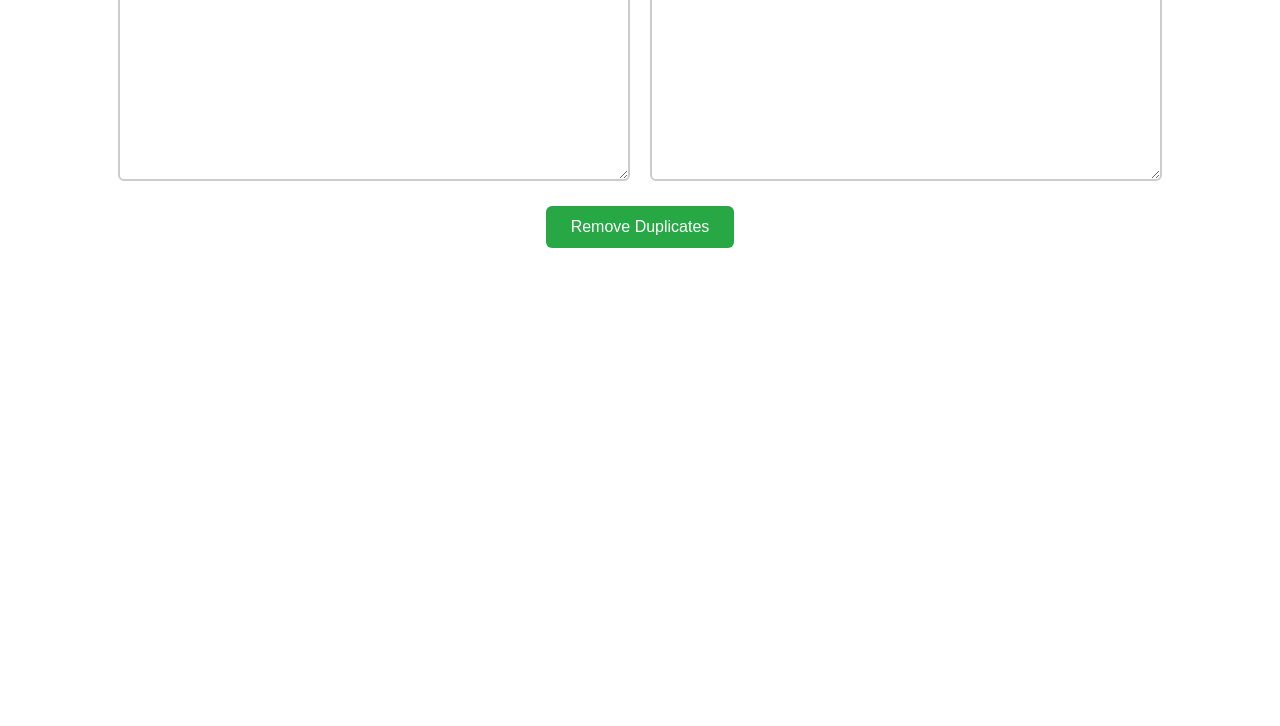
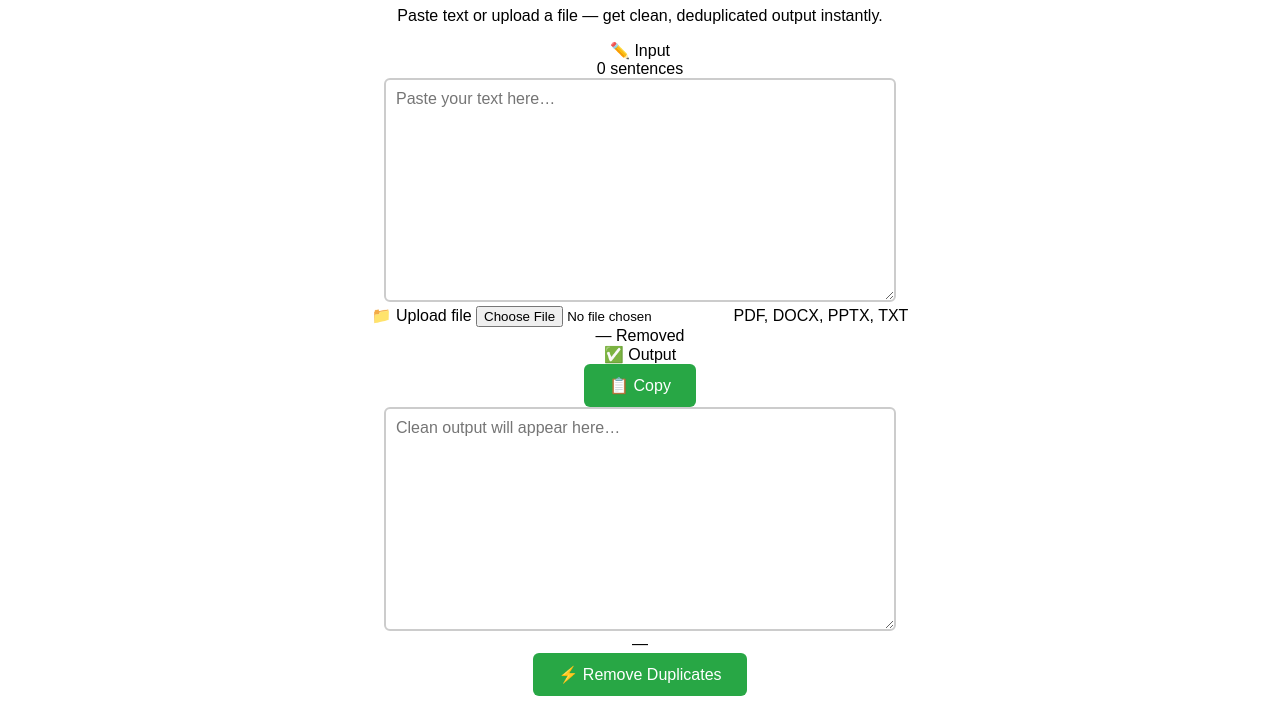
Before and after one commit to lavanyapothireddy/AI-Duplicate-Sentence-Remover, a plain HTML site: page index.html in a window 1280 px wide. Shown: the part 121-847 px from the top of the page. Before the commit the page ends 800 px from the top, so only its background shows below. Drawn offline with Linux system fonts and the light colour scheme.

Commit message:
Update index.html

```diff
--- a/index.html
+++ b/index.html
@@ -1,26 +1,82 @@
 <!DOCTYPE html>
-<html>
+<html lang="en">
 <head>
+    <meta charset="UTF-8">
+    <meta name="viewport" content="width=device-width, initial-scale=1.0">
     <title>AI Duplicate Sentence Remover</title>
     <link rel="stylesheet" href="style.css">
 </head>
 <body>
 
-    <h2>AI Duplicate Sentence Remover</h2>
-    <!-- TWO COLUMN LAYOUT -->
-    <div class="container">
-        <!-- LEFT: INPUT -->
-        <textarea id="textInput" placeholder="Enter your text here..."></textarea>
-
-        <!-- RIGHT: OUTPUT -->
-        <textarea id="outputText" placeholder="Output will appear here" readonly></textarea>
+    <!-- Header -->
+    <div class="header">
+        <div class="header-badge">
+            <span class="dot"></span>
+            AI-Powered
+        </div>
+        <h1 class="title">Duplicate Sentence <span>Remover</span></h1>
+        <p class="subtitle">Paste text or upload a file — get clean, deduplicated output instantly.</p>
     </div>
 
-    <!-- CENTER BUTTON -->
-    <div class="btn-container">
-        <button onclick="removeDuplicates()">Remove Duplicates</button>
+    <!-- Two-panel editor -->
+    <div class="main-container">
+
+        <!-- Input panel -->
+        <div class="panel" id="inputPanel">
+            <div class="panel-header">
+                <div class="panel-label">
+                    <span class="icon">✏️</span> Input
+                </div>
+                <span class="panel-meta" id="inputMeta">0 sentences</span>
+            </div>
+
+            <textarea id="inputText" placeholder="Paste your text here…" spellcheck="false"></textarea>
+
+            <div class="panel-footer">
+                <div class="file-upload-area">
+                    <label for="fileInput" class="custom-file-upload">
+                        📁 Upload file
+                    </label>
+                    <input type="file" id="fileInput" accept=".pdf,.docx,.pptx,.txt">
+                    <span id="fileNameDisplay">PDF, DOCX, PPTX, TXT</span>
+                </div>
+            </div>
+        </div>
+
+        <!-- Stat divider -->
+        <div class="divider">
+            <div class="divider-line"></div>
+            <div class="stat-chip">
+                <span class="stat-value" id="removedCount">—</span>
+                <span class="stat-label">Removed</span>
+            </div>
+            <div class="divider-line"></div>
+        </div>
+
+        <!-- Output panel -->
+        <div class="panel" id="outputPanel">
+            <div class="panel-header">
+                <div class="panel-label">
+                    <span class="icon">✅</span> Output
+                </div>
+                <button class="copy-btn" onclick="copyOutput()">📋 Copy</button>
+            </div>
+
+            <textarea id="outputText" placeholder="Clean output will appear here…" readonly spellcheck="false"></textarea>
+
+            <div class="panel-footer">
+                <span class="panel-meta" id="outputMeta">—</span>
+            </div>
+        </div>
+
     </div>
-
+    <!-- Process button -->
+    <div class="button-container">
+        <button id="processBtn" onclick="removeDuplicates()">
+            <span class="btn-icon">⚡</span>
+            Remove Duplicates
+        </button>
+    </div>
     <script src="script.js"></script>
 </body>
 </html>
```
